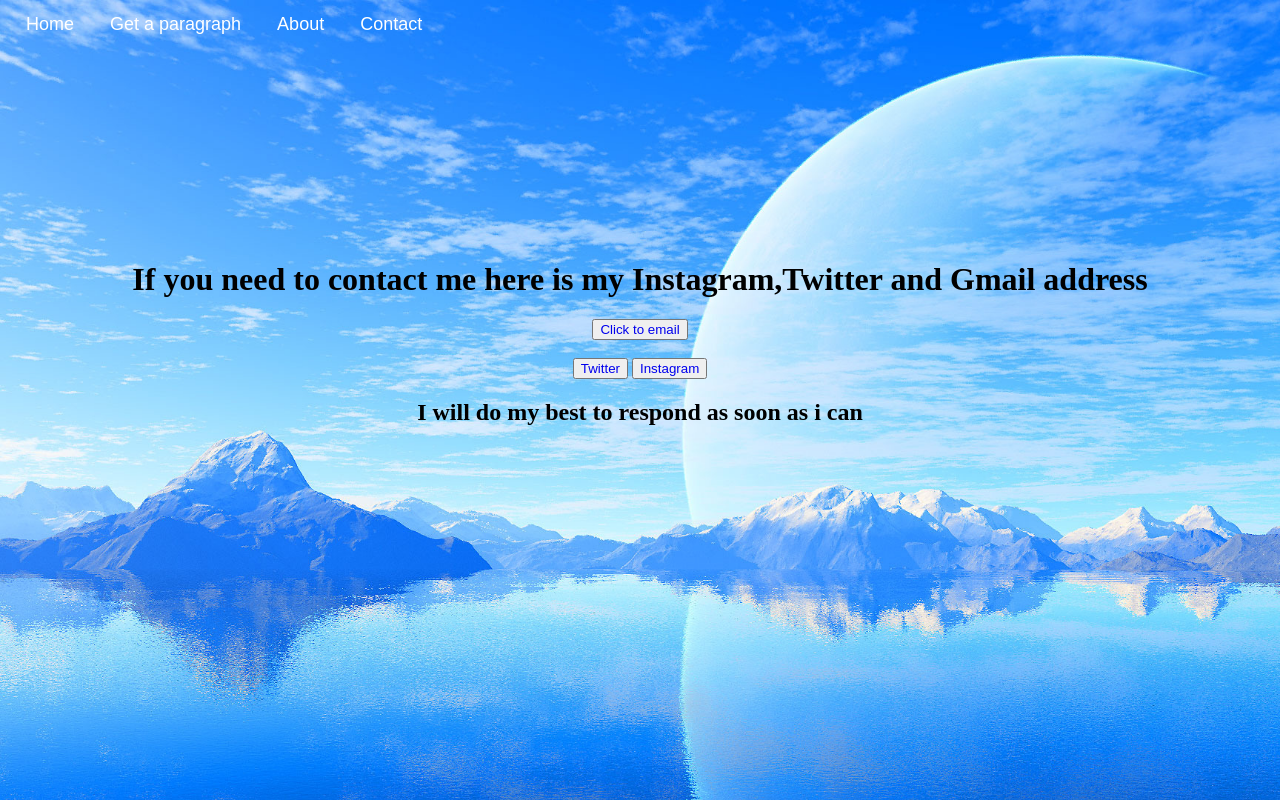
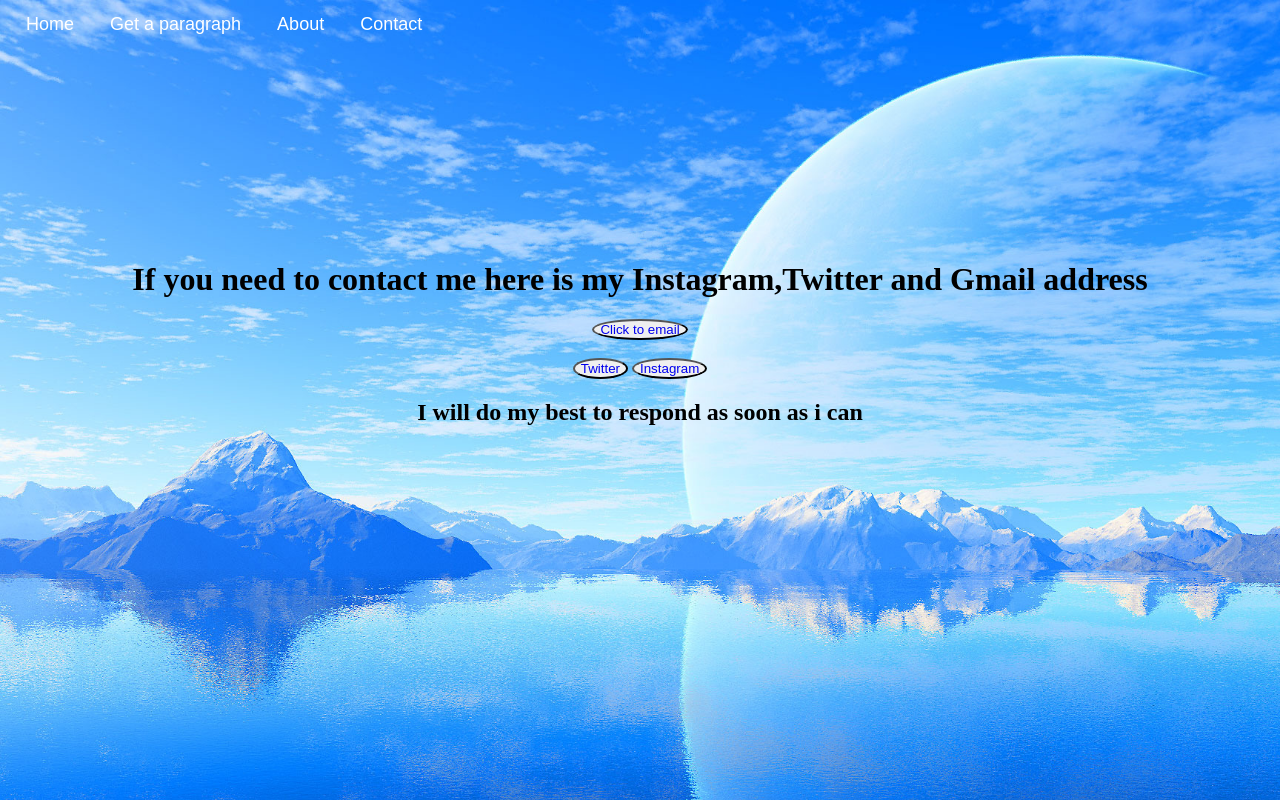
Before and after one commit to RandomniIII/Mywebsite, a plain HTML site: page Conta.html in a window 1280 px wide. Drawn offline with Linux system fonts and the light colour scheme.

Commit message:
Update Conta.css

```diff
--- a/Conta.css
+++ b/Conta.css
@@ -82,7 +82,7 @@ nav a:hover{
   margin-left: 15%;
 }
 button{
-  boreder-radius: 50%;
+  border-radius: 50%;
 }
 @media screen and (max-width:1024px){
 .sticky{
```
